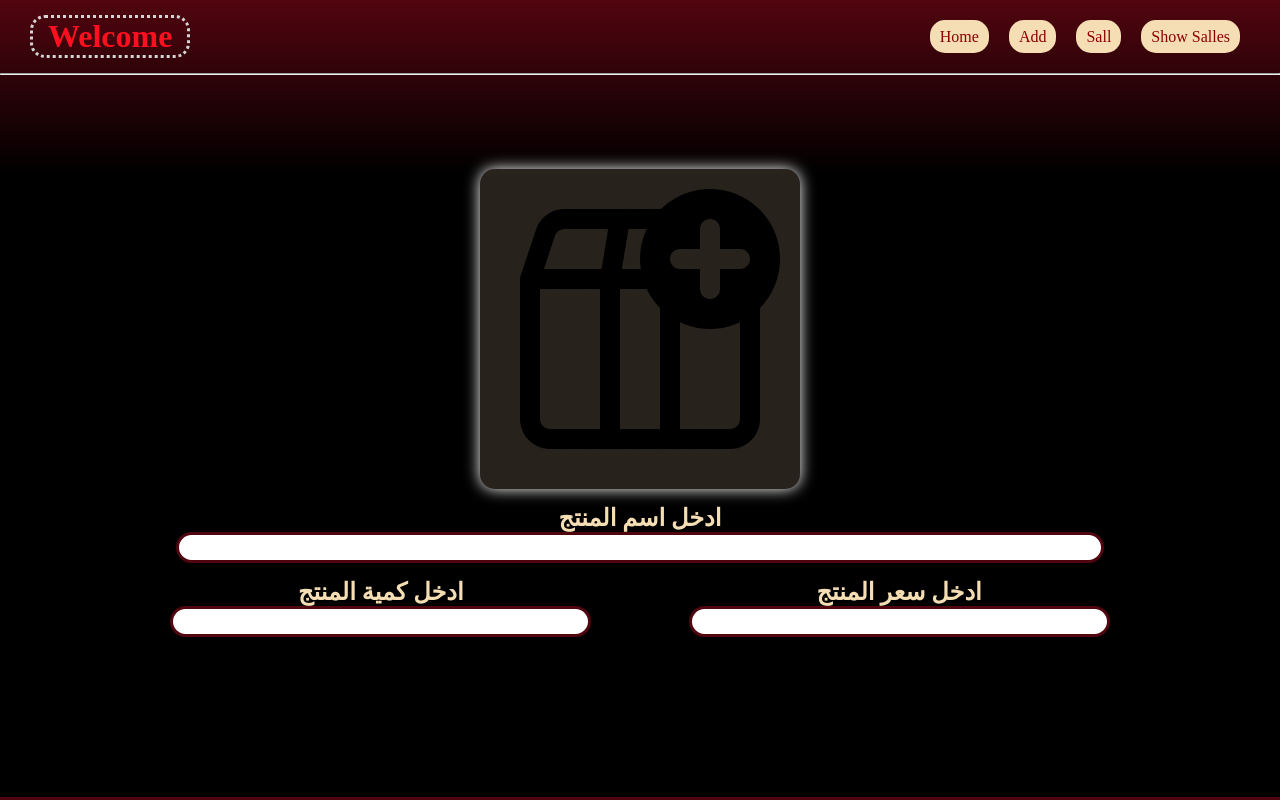
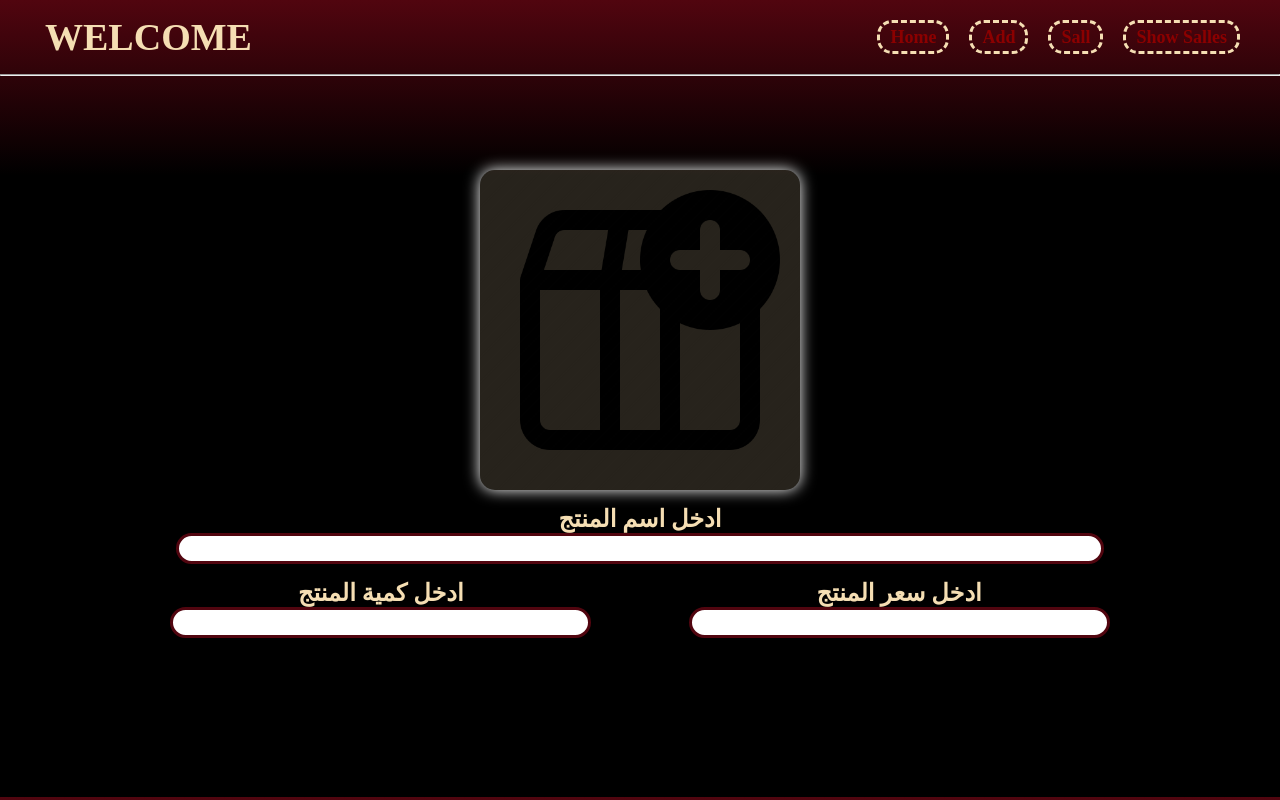
Before and after one commit to mo3gza91892/Prodact, a plain HTML site: page index.html in a window 1280 px wide. Drawn offline with Linux system fonts and the light colour scheme.

Commit message:
Update Style.css

```diff
--- a/Style.css
+++ b/Style.css
@@ -13,10 +13,14 @@ header{
     margin: 15px 30px;
 }
 header h1{
-    color: #ff0f1f;
+    color: wheat;
     padding: 0px 15px;
+    display: flex;
+    justify-content: center;
+    align-items: center;
     border-radius: 15px;
-    border: 3px dotted #d5d5d5;
+    font-size: 38px;
+    text-transform: uppercase;
 }
 header ul{
     display: flex;
@@ -30,13 +34,14 @@ header ul li{
     align-items: center;
     padding: 0px 10px;
     border-radius: 15px;
-    align-self: stretch;
-    background-color: wheat;
+    border:3px dashed wheat;
 }
 header ul li a{
     color: darkred;
     text-align: center;
     text-decoration: none;
+    font-size: 18px;
+    font-weight: bold;
 }
 .countiner{
     width: 100%;
```
